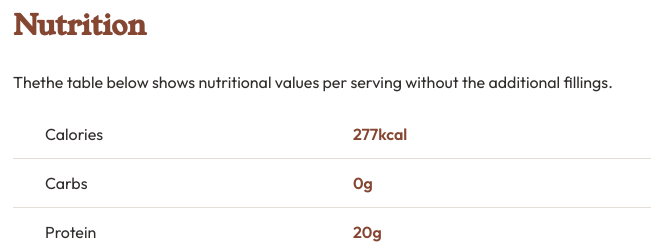
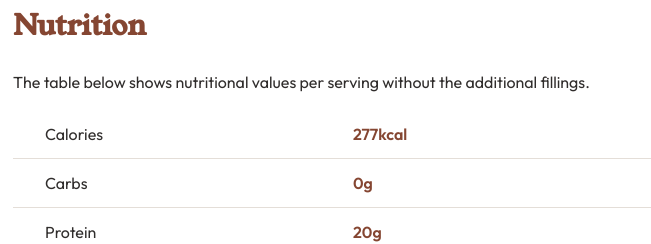
Before and after one commit to sonmikrafft/frontend-mentor-recipe-page, a plain HTML site: page index.html in a window 1280 px wide. Shown: the part 1502-1746 px from the top of the page, 299-950 px from the left. Drawn offline with Linux system fonts and the light colour scheme.

Commit message:
update README.md

```diff
--- a/index.html
+++ b/index.html
@@ -94,7 +94,7 @@
 
           <div class="recipe__nutrition">
             <h2>Nutrition</h2>
-            <p>Thethe table below shows nutritional values
+            <p>The table below shows nutritional values
               per serving without the additional fillings.</p>
             <div class="table">
 
```
Also changed, not shown: assets/screenshots/mobile.png (added), 2 other files.
